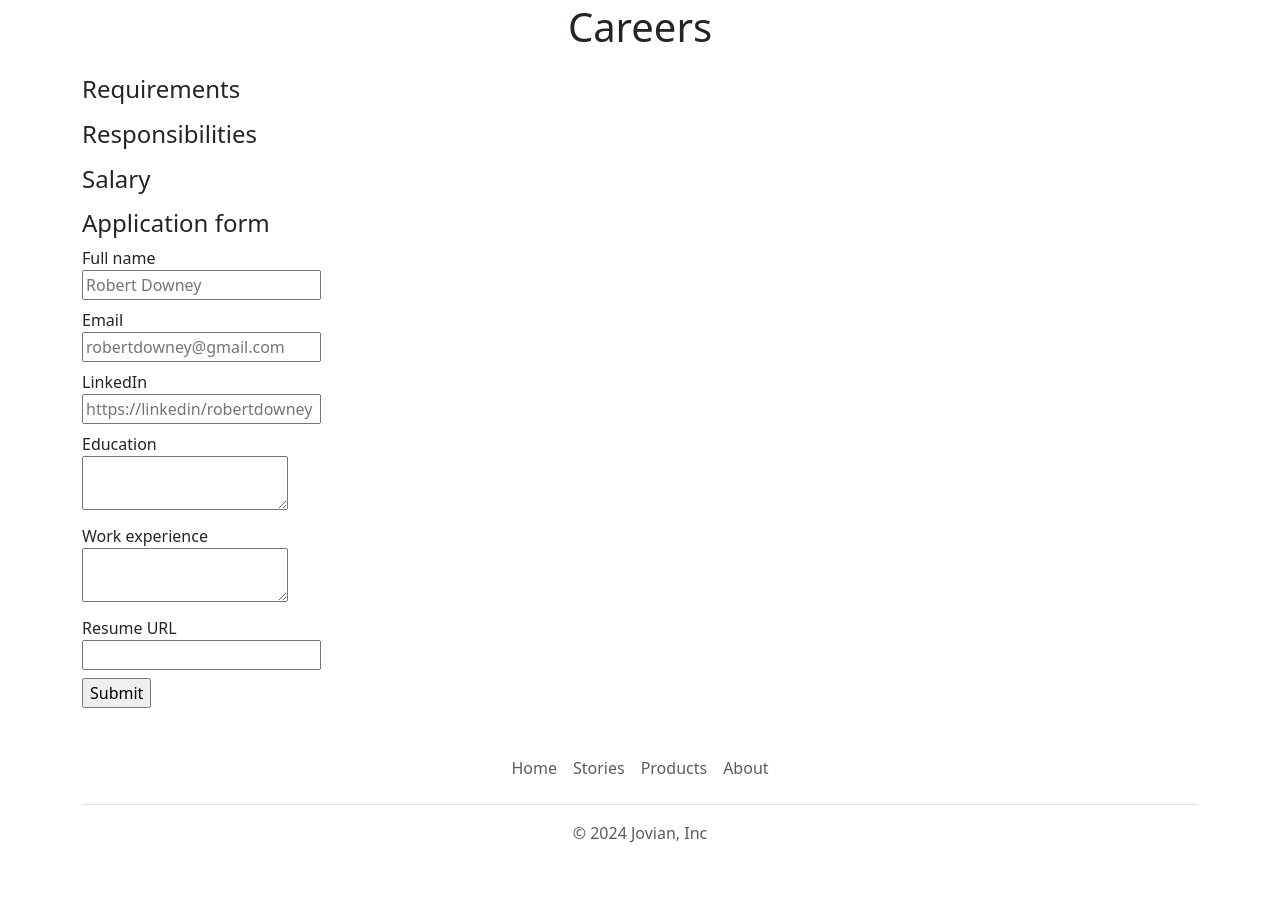
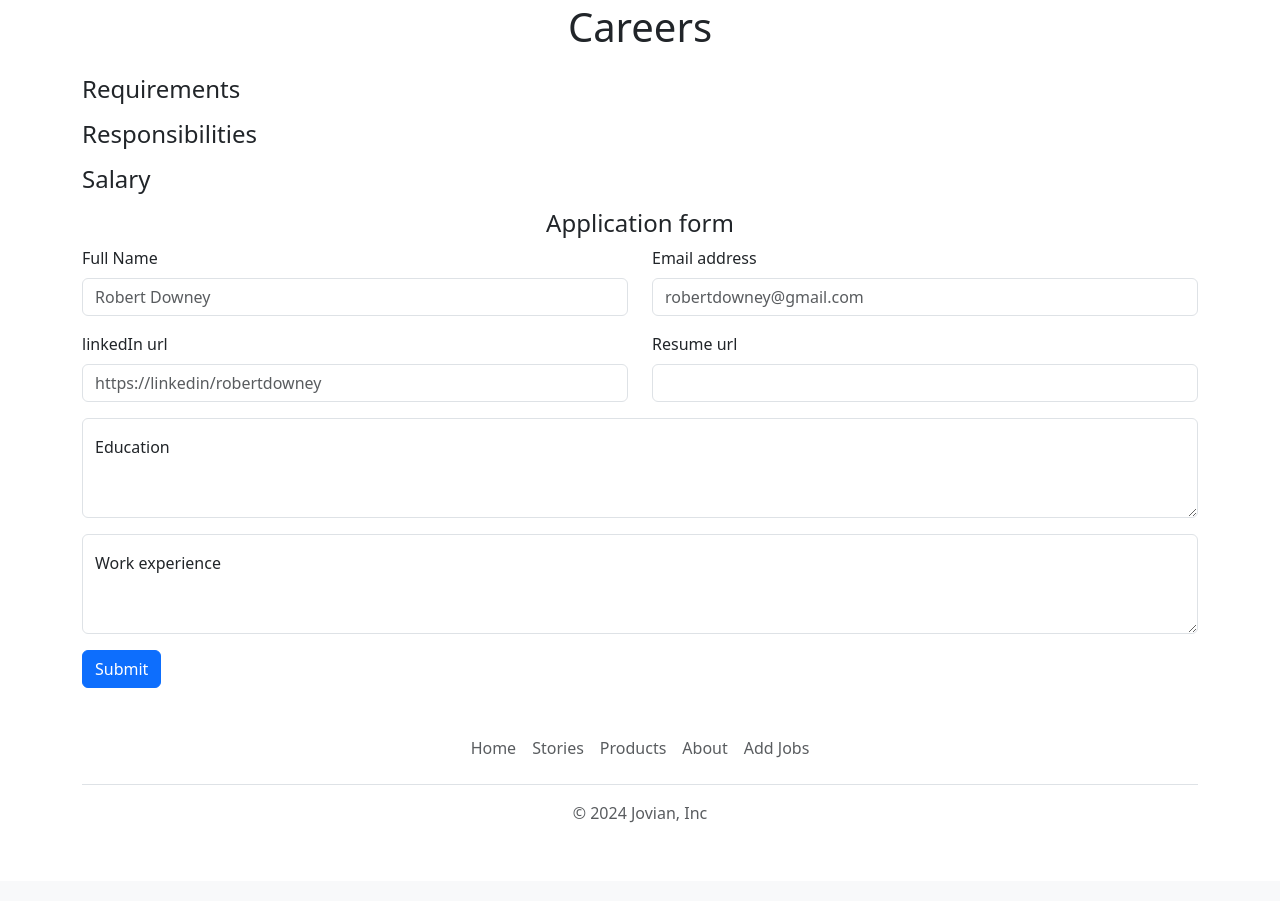
Before and after one commit to VenkataNaveenK/jovian-careers-website, a Flask app: template templates/jobpage.html in a window 1280 px wide. Shown: the part 325-1226 px from the top of the page. After the commit the page ends 1148 px from the top, so only its background shows below. Run offline with Flask 3, Linux system fonts and the light colour scheme; the template is opened without the code that fills it, so the values that code supplies are empty.

Commit message:
Added a new page for new jobs addition

```diff
--- a/app.py
+++ b/app.py
@@ -1,7 +1,8 @@
 from flask import Flask, render_template, jsonify, request
 from database import (load_jobs_from_db,
                       load_job_from_db,
-                      add_application_to_db
+                      add_application_to_db,
+                      add_job_to_db
                       )
 
 app = Flask(__name__)
@@ -71,7 +72,16 @@ def apply_to_job(id):
                            company_name="Jovian",
                            job=job
                            )
+@app.route("/jobs/add")
+def show_page_to_add_job():
+    return render_template('addjob.html')
 
+@app.route("/jobs/add/acknowledgement", methods=["post"])
+def add_job():
+    data = request.form
+    print("here is the data:", data)
+    add_job_to_db(data)
+    return jsonify(data)
 
 if __name__ == "__main__":
     app.run(host='0.0.0.0', debug=True) # '0.0.0.0' is used to run local and debug to True for running continuously
--- a/database.py
+++ b/database.py
@@ -14,6 +14,12 @@ engine = create_engine(db_connection_string,
                     #     }
                     #  }
                     )
+
+def add_job_to_db(data):
+    with engine.connect() as conn:
+        result = conn.execute(text(f"INSERT INTO jobs (title, location, salary, currency, responsibilities, requirements) VALUES ('{data['title']}', '{data['location']}', {data['salary']}, '{data['currency']}', '{data['responsibilities']}', '{data['requirements']}')"))
+
+        conn.commit()
 
 def load_jobs_from_db():
     with engine.connect() as conn:
--- a/templates/application_form.html
+++ b/templates/application_form.html
@@ -1,5 +1,37 @@
-<h4>Application form</h4>
+<h4 style="text-align: center;">Application form</h4>
 <form action="/job/{{job['id']}}/apply" method="post">
+    <div class="row">
+        <div class="mb-3 col-6">
+            <label for="exampleInputEmail1" class="form-label">Full Name</label>
+            <input type="text" class="form-control" required name="full_name" placeholder="Robert Downey" id="exampleInputEmail1" aria-describedby="emailHelp">
+        </div>
+        <div class="mb-3 col-6">
+        <label for="exampleInputEmail1" class="form-label">Email address</label>
+        <input type="email" class="form-control" required name="email" placeholder="robertdowney@gmail.com">
+        </div>
+    </div>
+    <div class="row">
+        <div class="mb-3 col-6">
+            <label for="exampleInputEmail1" class="form-label">linkedIn url</label>
+            <input type="text" class="form-control" required type="url" name="linkedin_url" placeholder="https://linkedin/robertdowney">
+        </div>
+        <div class="mb-3 col-6">
+            <label for="exampleInputEmail1" class="form-label">Resume url</label>
+            <input type="text" class="form-control" required type="url" name="resume_url">
+        </div>
+    </div>
+    <div class="form-floating mb-3">
+        <textarea class="form-control" placeholder="Leave a comment here" name="education" id="floatingTextarea2" style="height: 100px"></textarea>
+        <label for="floatingTextarea2">Education</label>
+    </div>
+    <div class="form-floating mb-3">
+        <textarea class="form-control" placeholder="Leave a comment here" name="work_experience" id="floatingTextarea2" style="height: 100px"></textarea>
+        <label for="floatingTextarea2">Work experience</label>
+    </div>
+
+    <button type="submit" class="btn btn-primary">Submit</button>
+</form>
+<!-- <form action="/job/{{job['id']}}/apply" method="post">
     <div class="mb-2">
         <label>Full name</label><br>
         <input type="text" required name="full_name" placeholder="Robert Downey">
@@ -25,4 +57,4 @@
         <input type="url" name="resume_url">
     </div>
     <input type="submit">
-</form>
+</form> -->
--- a/templates/footer.html
+++ b/templates/footer.html
@@ -5,6 +5,7 @@
         <li class="nav-item"><a href="https://about.google/stories/" target= "_blank" class="nav-link px-2 text-body-secondary">Stories</a></li>
         <li class="nav-item"><a href="https://about.google/products/" target= "_blank" class="nav-link px-2 text-body-secondary">Products</a></li>
         <li class="nav-item"><a href="https://google.com/about" target= "_blank" class="nav-link px-2 text-body-secondary">About</a></li>
+        <li class="nav-item"><a href="/jobs/add" target= "_blank" class="nav-link px-2 text-body-secondary">Add Jobs</a></li>
       </ul>
       <p class="text-center text-body-secondary">&copy; 2024 Jovian, Inc</p>
     </footer>
--- a/templates/jobitem.html
+++ b/templates/jobitem.html
@@ -7,7 +7,7 @@
         {% endif %}
     </div>
     <div class="col-2 row align-items-center">
-        <a href="/job/{{job['id']}}" target="_blank" type="button" class="btn btn-outline-primary">Apply</a>
+        <a href="/job/{{job['id']}}" target="_blank" type="button" class="btn btn-outline-primary">View Job</a>
     </div>
 
 </div>
```
Also changed, not shown: templates/addjob.html (added, +43 -0 lines).
